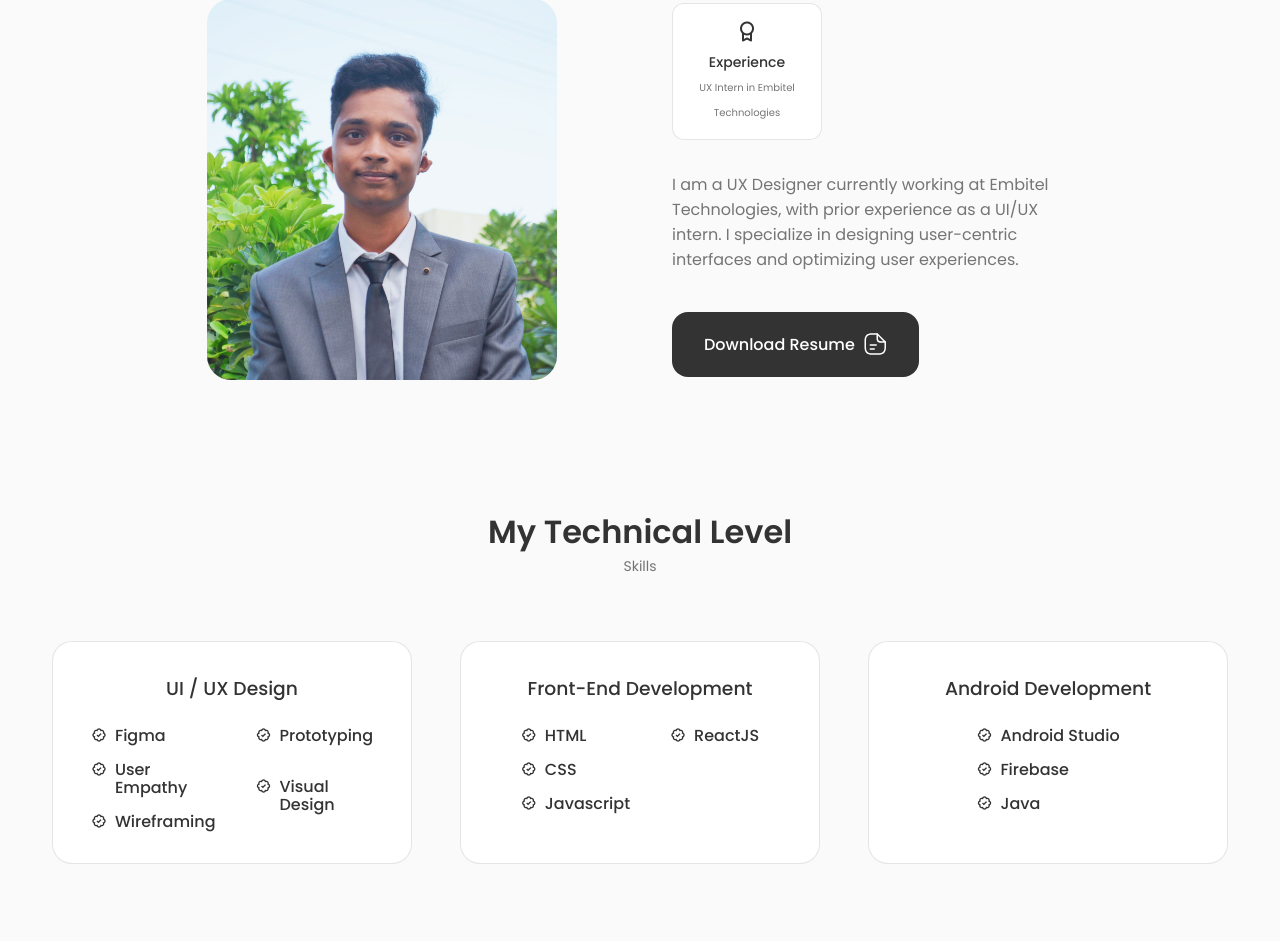
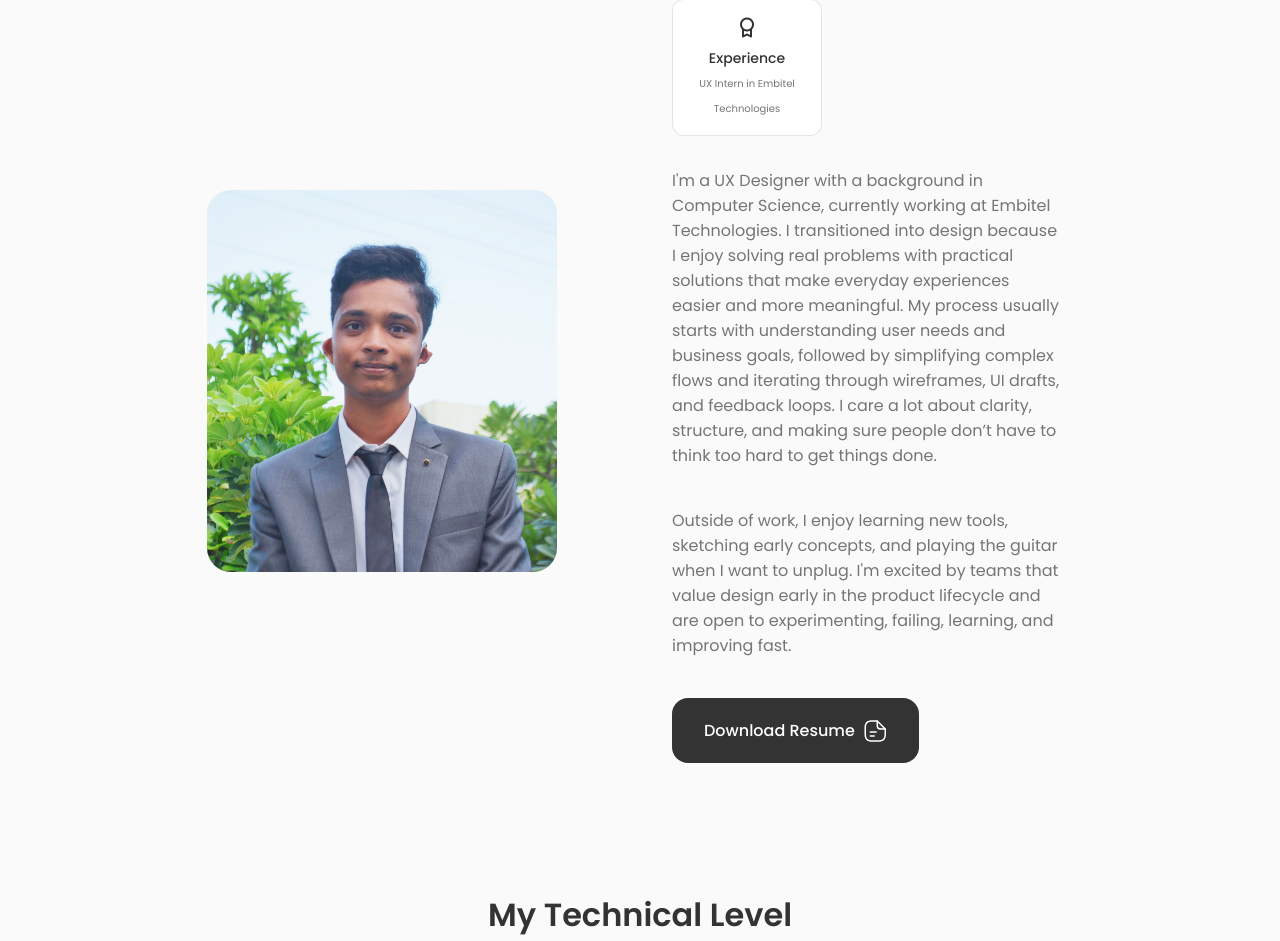
Before and after one commit to Rajesh-mm/Portfolio, a React (Create React App) app: page / in a window 1280 px wide. Shown: the part 879-1820 px from the top of the page. Built offline with nearby package versions, Linux system fonts and the light colour scheme.

Commit message:
Update About.jsx

```diff
--- a/src/components/about/About.jsx
+++ b/src/components/about/About.jsx
@@ -19,7 +19,11 @@ export const About = () => {
 
 
             <p className="about__description">
-                I am a UX Designer currently working at Embitel Technologies, with prior experience as a UI/UX intern. I specialize in designing user-centric interfaces and optimizing user experiences.
+                I'm a UX Designer with a background in Computer Science, currently working at Embitel Technologies. I transitioned into design because I enjoy solving real problems with practical solutions that make everyday experiences easier and more meaningful.
+              My process usually starts with understanding user needs and business goals, followed by simplifying complex flows and iterating through wireframes, UI drafts, and feedback loops. I care a lot about clarity, structure, and making sure people don’t have to think too hard to get things done.
+            </p>
+            <p className="about__description">
+              Outside of work, I enjoy learning new tools, sketching early concepts, and playing the guitar when I want to unplug. I'm excited by teams that value design early in the product lifecycle and are open to experimenting, failing, learning, and improving fast.
             </p>
 
             <a download="" href={Resume} className="button button--flex">
```
